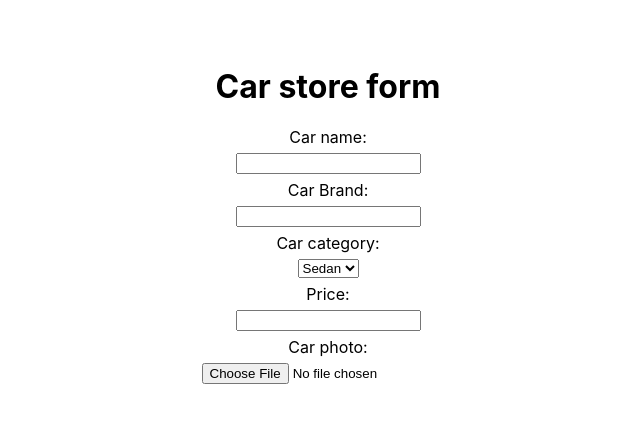
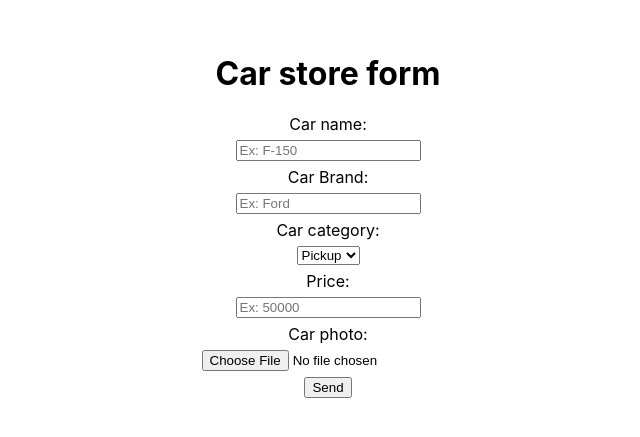
Before and after one commit to EduBarreira1212/car-store-form, a React (Create React App) app: page / in a window 1280 px wide. Shown: the part 185-622 px from the top of the page, without its empty margins (312-952 px from the left). Built offline with nearby package versions, Linux system fonts and the light colour scheme; the HTML template or start-up script is replaced by a standard one.

Commit message:
feat: submit button and placeholder added

```diff
--- a/src/FormPage.tsx
+++ b/src/FormPage.tsx
@@ -21,20 +21,22 @@ const FormPage = () => {
             <h1>Car store form</h1>
             <Form>
                 <label htmlFor="car-name">Car name:</label>
-                <input type="text" name="name" id="car-name"></input>
+                <input type="text" name="name" id="car-name" placeholder="Ex: F-150" required/>
                 <label>Car Brand:</label>
-                <input type="text" name="brand" id="car-brand"/>
+                <input type="text" name="brand" id="car-brand" placeholder="Ex: Ford" required/>
                 <label>Car category:</label>
-                <select name="category" id="car-category">
+                <select name="category" id="car-category" required>
+                    <option value="Pickup">Pickup</option>
                     <option value="Sedan">Sedan</option>
                     <option value="Hatch">Hatch</option>
                     <option value="SUV">SUV</option>
                     <option value="Sport">Sport</option>
                 </select>
                 <label>Price:</label>
-                <input type="number" name="price" id="car-price"/>
+                <input type="number" name="price" id="car-price" placeholder="Ex: 50000" required/>
                 <label>Car photo:</label>
-                <input type="file" name="photo" id="car-photo"/>
+                <input type="file" name="photo" id="car-photo" required/>
+                <input type="submit" value="Send"/>
             </Form>
         </Div>
     );
```
